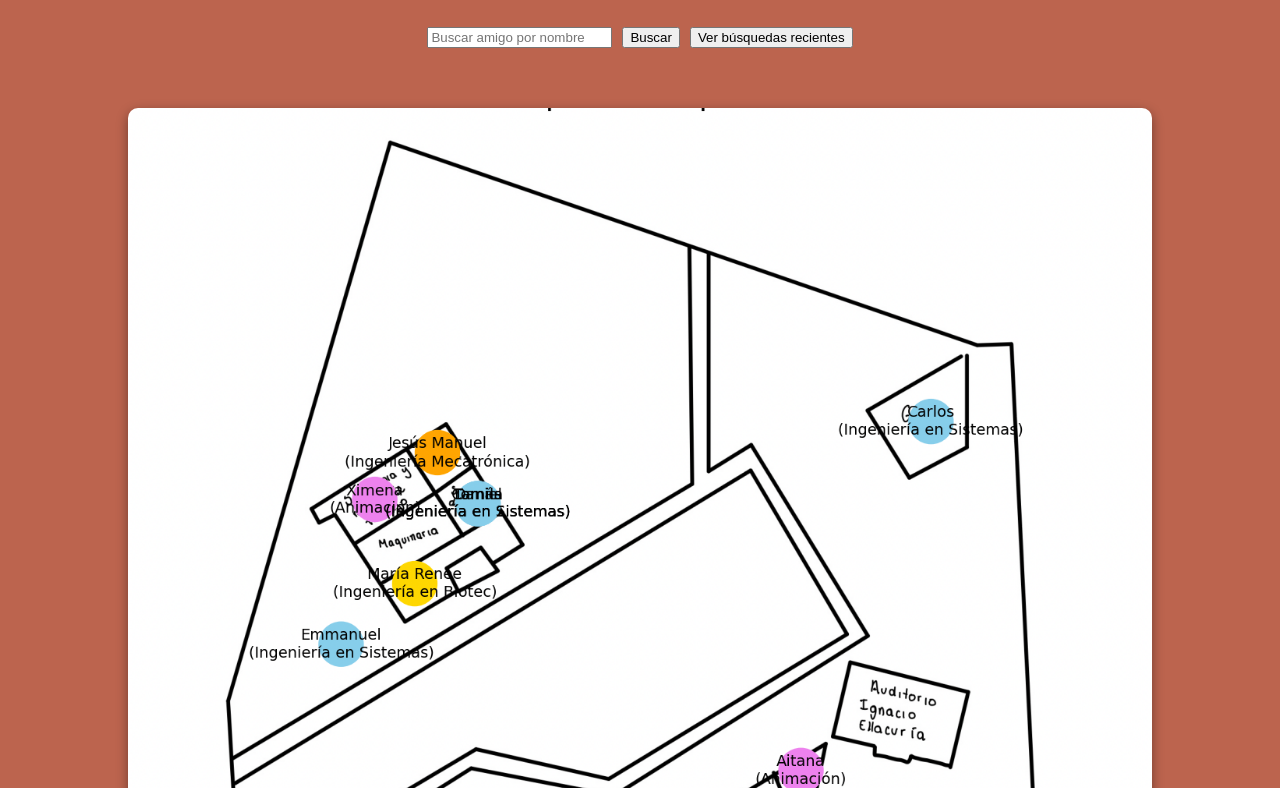
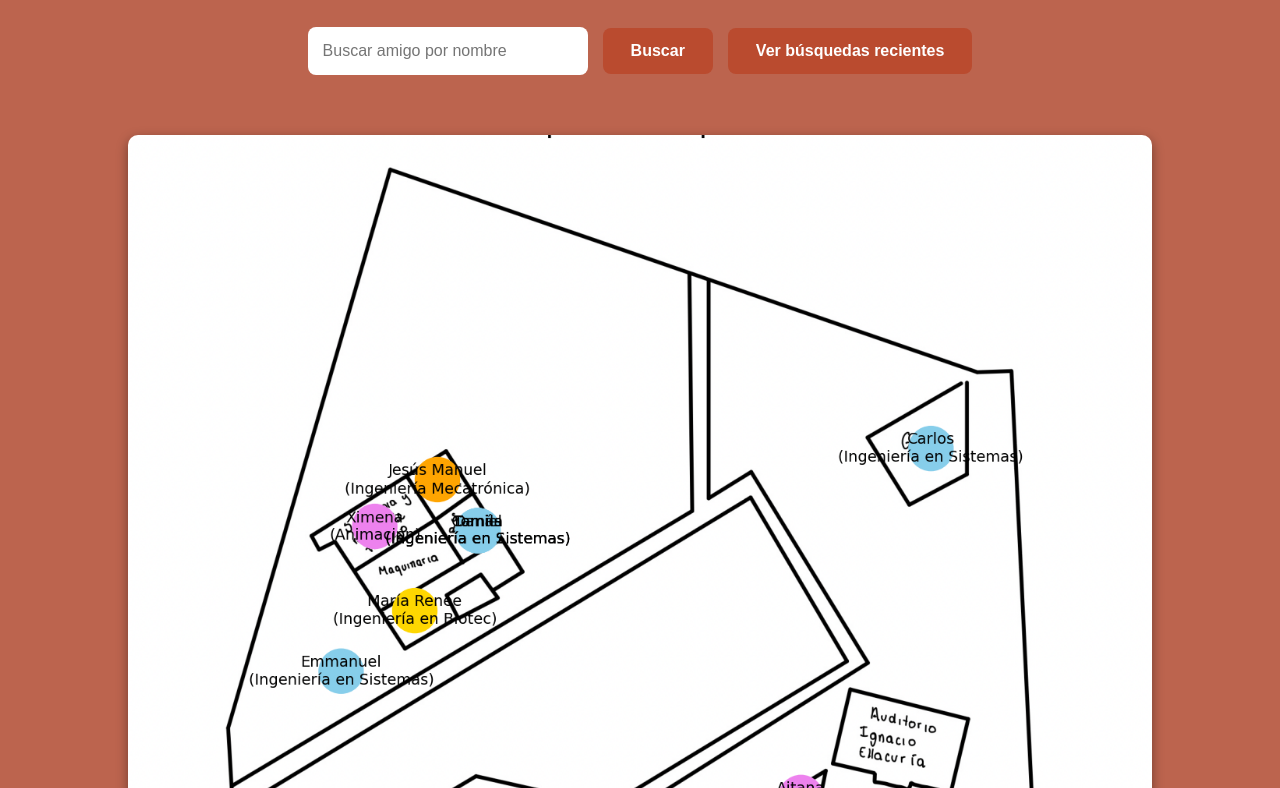
Before and after one commit to ReasonRaven/WichoTinder, a plain HTML site: page explore.html in a window 1280 px wide. Shown: the part 73-861 px from the top of the page. Drawn offline with nearby package versions, Linux system fonts and the light colour scheme.

Commit message:
Estilos de botones en explore buscar y busqueda recientes

```diff
--- a/styles_home.css
+++ b/styles_home.css
@@ -39,22 +39,52 @@ header {
   width: auto;
 }
 
-/*Seccion para buscar amigo y busqueda reciente*/
+/* Buscar amigo y búsqueda recientes */
 .search-container {
   display: flex;
   justify-content: center;
+  align-items: center;
   margin-top: 30px;
+  gap: 15px;
 }
 
-.buscar-amigo {
-  margin-left: 10px;
+.buscar-amigo,
+.busqueda-recientes {
+  padding: 14px 28px;
+  font-size: 16px;
+  background-color: #ba4b2f;
+  border: none;
+  border-radius: 8px;
+  color: white;
+  font-weight: bold;
+  cursor: pointer;
+  transition: background-color 0.3s ease, transform 0.2s ease;
 }
 
-.busqueda-recientes {
-  margin-left: 10px;
+.buscar-amigo:hover,
+.busqueda-recientes:hover {
+  background-color: #953926;
+  transform: scale(1.05);
 }
 
-/*Seccion para mostrar las busquedas recientes*/
+/* Entrada de texto */
+#friendName {
+  padding: 15px;
+  font-size: 16px;
+  border: none;
+  border-radius: 8px;
+  background-color: #fff;
+  color: #333;
+  outline: none;
+  width: 250px;
+  transition: box-shadow 0.3s ease;
+}
+
+#friendName:focus {
+  box-shadow: 0 0 0 3px #ba4b2f66;
+}
+
+/* Búsquedas recientes */
 #searchResults {
   display: flex;
   justify-content: center;
@@ -100,7 +130,6 @@ header {
   background-color: #953926;
   padding: 20px 40px;
   font-size: 20px;
-
 }
 
 /* Modal styles */
```
Also changed, not shown: 1 other file.
